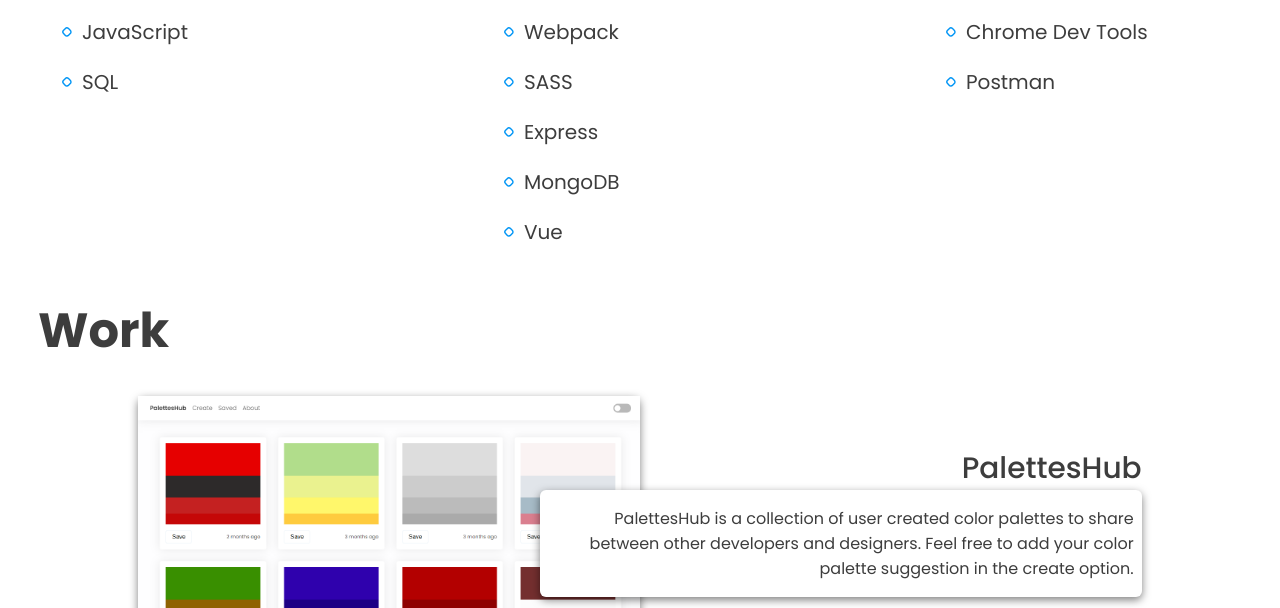
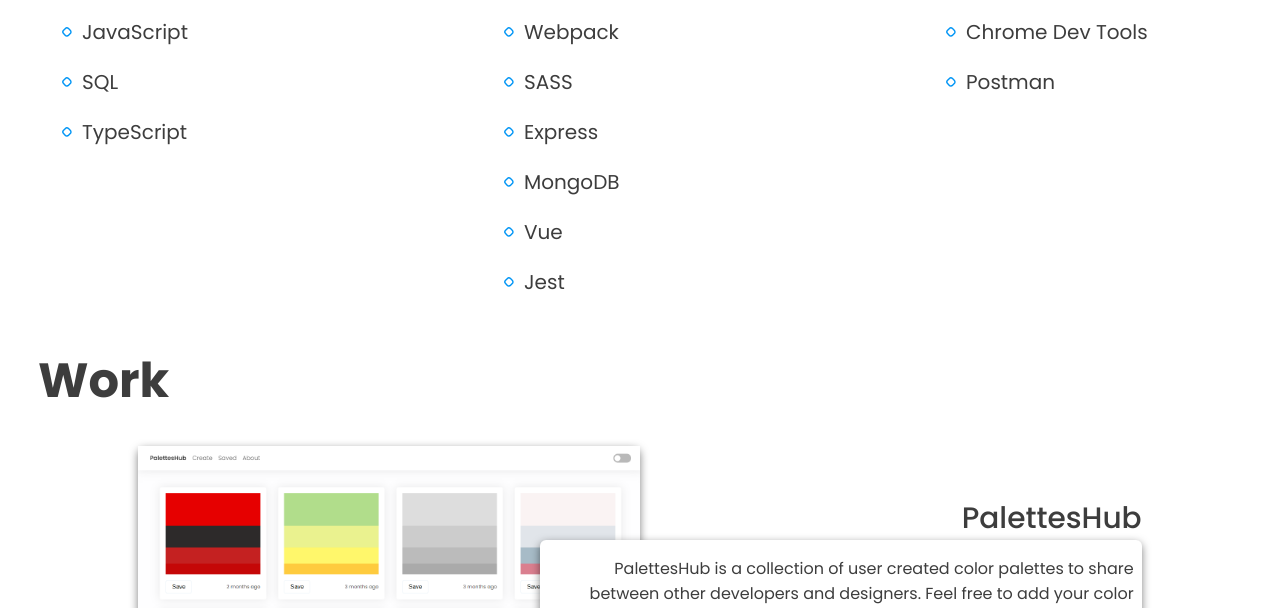
Before and after one commit to yashwanth-git/portfolio, a plain HTML site: page index.html in a window 1280 px wide. Shown: the part 1264-1872 px from the top of the page. Drawn offline with Linux system fonts and the light colour scheme.

Commit message:
Updates skills

```diff
--- a/index.html
+++ b/index.html
@@ -189,6 +189,7 @@
               <li>CSS</li>
               <li>JavaScript</li>
               <li>SQL</li>
+              <li>TypeScript</li>
             </ul>
           </div>
           <div class="Skill__Card">
@@ -201,6 +202,7 @@
               <li>Express</li>
               <li>MongoDB</li>
               <li>Vue</li>
+              <li>Jest</li>
             </ul>
           </div>
           <div class="Skill__Card">
```
